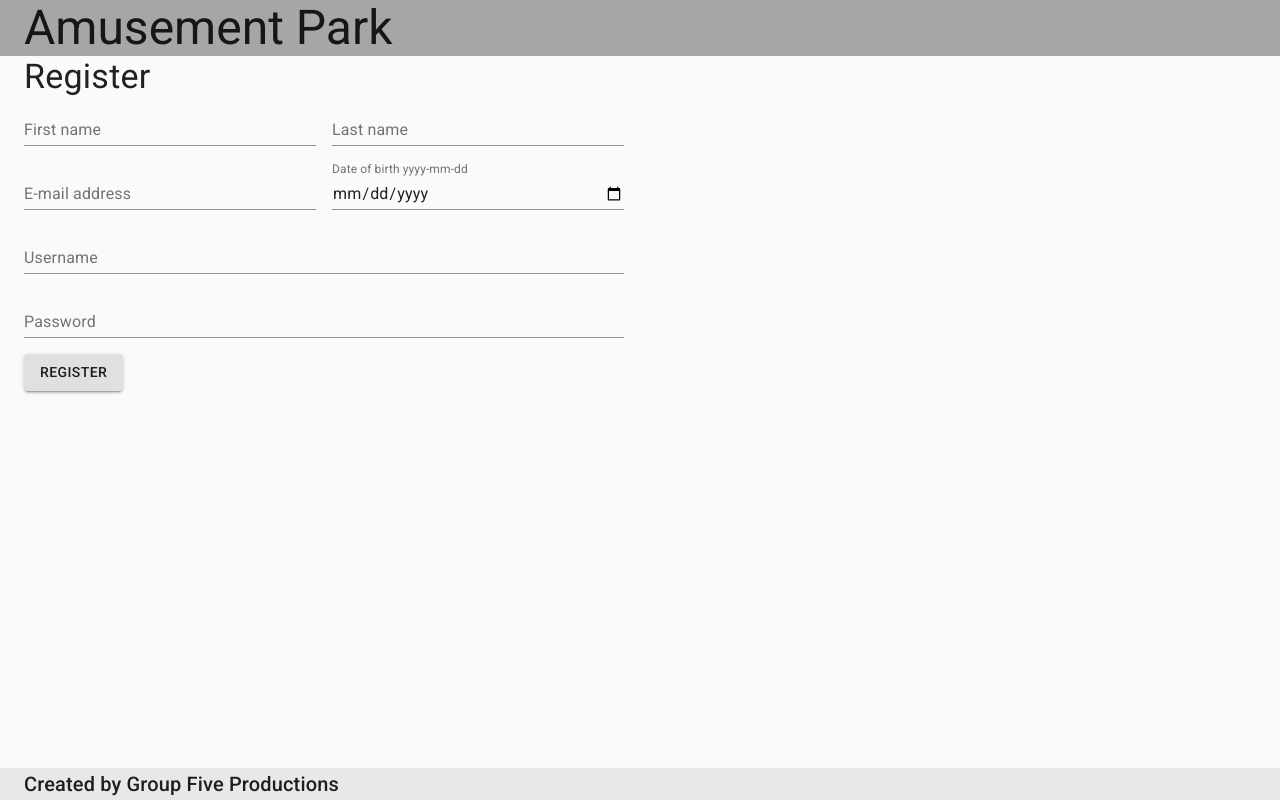
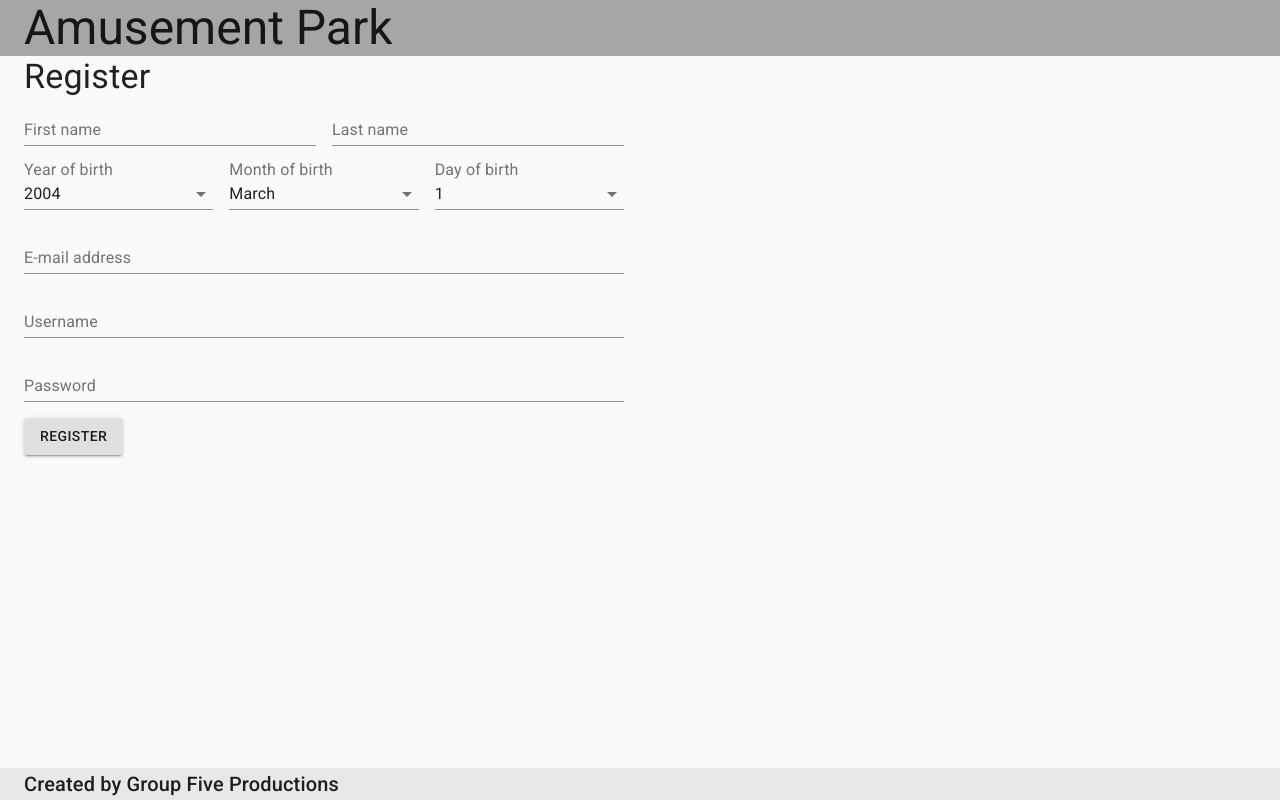
Before and after one commit to joaxcar/iv1201-group-5, a React (Create React App) app in the folder frontend/: page / in a window 1280 px wide. Built offline with nearby package versions, Linux system fonts and the light colour scheme.

Commit message:
Change from datepicker to select elements

```diff
--- a/frontend/src/components/Registration/Registration.js
+++ b/frontend/src/components/Registration/Registration.js
@@ -4,6 +4,9 @@ import {
 	Grid,
 	Typography,
 	Button,
+	Select,
+	InputLabel,
+	MenuItem,
 } from "@material-ui/core";
 import { useForm } from "react-hook-form";
 import { yupResolver } from "@hookform/resolvers/yup";
@@ -18,6 +21,35 @@ const validationSchema = yup.object().shape({
 	username: yup.string().required(),
 	password: yup.string().required().min(8),
 });
+
+function createYearData() {
+	const minimumAgeToApply = 16;
+	const retirementAge = 65;
+	const lastBirthYearToApply = new Date().getFullYear() - minimumAgeToApply;
+	const earliestBirthYear = lastBirthYearToApply - retirementAge;
+	return [...Array(65).keys()].map((index) => index + earliestBirthYear);
+}
+
+function months() {
+	return [
+		"January",
+		"February",
+		"March",
+		"April",
+		"May",
+		"June",
+		"July",
+		"August",
+		"September",
+		"October",
+		"November",
+		"December",
+	];
+}
+
+function days() {
+	return [...Array(31).keys()].map((index) => index + 1);
+}
 
 /**
  * Form for registrating new users.
@@ -64,7 +96,58 @@ function Registration({ onSubmit }) {
 								}
 							/>
 						</Grid>
-						<Grid item xs={12} sm={6}>
+						<Grid item xs={4}>
+							<InputLabel id="selecBirthYear">
+								Year of birth
+							</InputLabel>
+							<Select
+								labelId="selectBirthYear"
+								name="birthYear"
+								value={2004}
+								fullWidth
+							>
+								{createYearData().map((year) => (
+									<MenuItem value={year} key={year}>
+										{year}
+									</MenuItem>
+								))}
+							</Select>
+						</Grid>
+						<Grid item xs={4}>
+							<InputLabel id="selecBirthMonth">
+								Month of birth
+							</InputLabel>
+							<Select
+								labelId="selectBirthMonth"
+								name="birthMonth"
+								value={"March"}
+								fullWidth
+							>
+								{months().map((month) => (
+									<MenuItem value={month} key={month}>
+										{month}
+									</MenuItem>
+								))}
+							</Select>
+						</Grid>
+						<Grid item xs={4}>
+							<InputLabel id="selecBirthDay">
+								Day of birth
+							</InputLabel>
+							<Select
+								labelId="selectBirthDay"
+								name="birthDay"
+								value={1}
+								fullWidth
+							>
+								{days().map((day) => (
+									<MenuItem value={day} key={day}>
+										{day}
+									</MenuItem>
+								))}
+							</Select>
+						</Grid>
+						<Grid item xs={12}>
 							<TextField
 								label="E-mail address"
 								name="email"
@@ -76,24 +159,6 @@ function Registration({ onSubmit }) {
 										? "A valid e-mail address is required"
 										: null
 								}
-							/>
-						</Grid>
-						<Grid item xs={12} sm={6}>
-							<TextField
-								label="Date of birth yyyy-mm-dd"
-								name="dateOfBirth"
-								inputRef={register}
-								fullWidth
-								type="date"
-								error={
-									validationErrors.dateOfBirth ? true : false
-								}
-								helperText={
-									validationErrors.dateOfBirth
-										? "Date should be in the format yyyy-mm-dd and not be later than today"
-										: null
-								}
-								InputLabelProps={{ shrink: true }}
 							/>
 						</Grid>
 						<Grid item xs={12}>
@@ -110,6 +175,7 @@ function Registration({ onSubmit }) {
 								}
 							/>
 						</Grid>
+
 						<Grid item xs={12}>
 							<TextField
 								label="Password"
```
